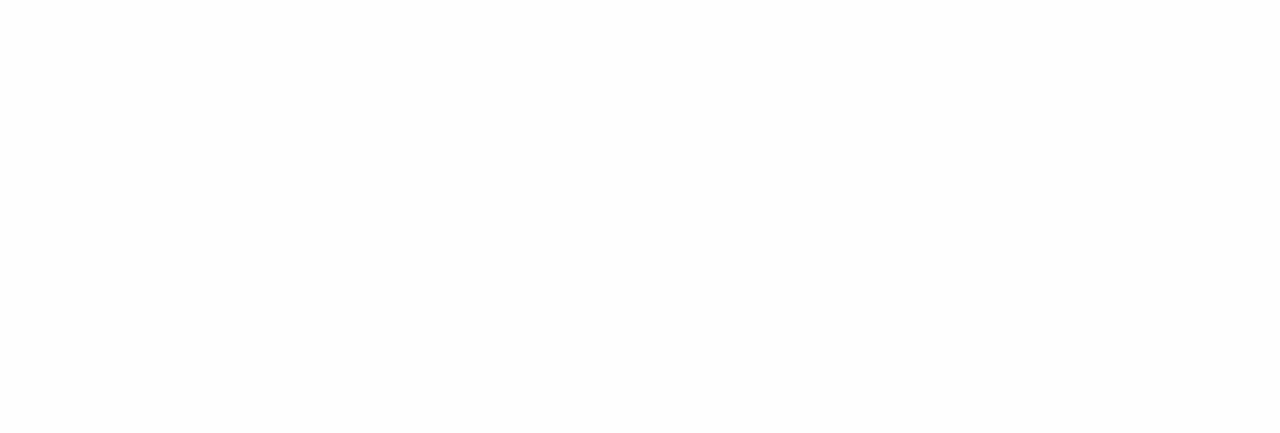
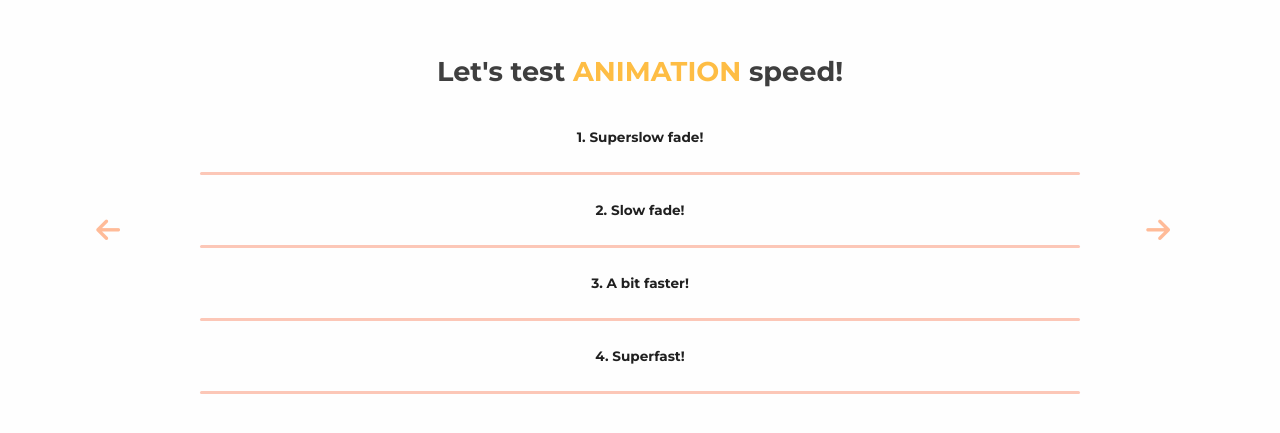
Before and after one commit to hansentim/examen-ui, a React (Create React App) app: page /animationtest in a window 1280 px wide. Before the commit this address had no page. Shown: the part 149-582 px from the top of the page. Built offline with nearby package versions, Linux system fonts and the light colour scheme.

Commit message:
working on layout for animationtest one

```diff
--- a/src/App.js
+++ b/src/App.js
@@ -5,6 +5,7 @@
 import Test2 from './pages/Test2';
 import Test3 from './pages/Test3';
 import EndPage from './pages/Endpage';
+import AnimationTest from './pages/AnimationTest';
 //Styles
 import GlobalStyles from './components/GlobalStyles';
 import { AnimatePresence } from 'framer-motion';
@@ -22,6 +23,7 @@
           <Route path="/test2" element={<Test2 />} />
           <Route path="/test3" element={<Test3 />} />
           <Route path="/thanks" element={<EndPage />} />
+          <Route path="/animationtest" element={<AnimationTest />} />
         </Routes>
       </AnimatePresence>
     </div>
--- a/src/animations.js
+++ b/src/animations.js
@@ -9,3 +9,45 @@
     },
   },
 };
+
+export const fadeSlow = {
+  hidden: { opacity: 0 },
+  show: {
+    opacity: 1,
+    transition: { ease: 'easeIn', duration: 2 },
+  },
+};
+
+export const fade = {
+  hidden: { opacity: 0 },
+  show: {
+    opacity: 1,
+    transition: { ease: 'easeIn', duration: 1.5 },
+  },
+};
+
+export const fadeFaster = {
+  hidden: { opacity: 0 },
+  show: {
+    opacity: 1,
+    transition: { ease: 'easeIn', duration: 0.75 },
+  },
+};
+export const fadeSuperFast = {
+  hidden: { opacity: 0 },
+  show: {
+    opacity: 1,
+    transition: { ease: 'easeIn', duration: 0.2 },
+  },
+};
+
+export const scrollReveal = {
+  hidden: { opacity: 0, scale: 1.2, transition: { duration: 0.5 } },
+  show: {
+    opacity: 1,
+    scale: 1,
+    transition: {
+      duration: 0.5,
+    },
+  },
+};
--- /dev/null
+++ b/src/components/Toggle.js
@@ -0,0 +1,15 @@
+import { motion } from 'framer-motion';
+import { useState } from 'react';
+
+const Toggle = ({ children, title }) => {
+  const [toggle, setToggle] = useState(false);
+  return (
+    <motion.div layout className="question" onClick={() => setToggle(!toggle)}>
+      <motion.h4 layout>{title}</motion.h4>
+      {toggle ? children : ''}
+      <motion.div className="faq-line"></motion.div>
+    </motion.div>
+  );
+};
+
+export default Toggle;
--- /dev/null
+++ b/src/pages/AnimationTest.js
@@ -0,0 +1,198 @@
+import { useNavigate } from 'react-router-dom';
+import styled from 'styled-components';
+//import { StyledAbout } from '../styles';
+import Toggle from '../components/Toggle';
+//import bgImage from '../img/bg.svg';
+//import bgImage from '../img/layers.svg';
+import { AnimateSharedLayout } from 'framer-motion';
+import { motion } from 'framer-motion';
+//import { useScroll } from '../useScroll';
+import { fadeSlow, fade, fadeFaster, fadeSuperFast } from '../animations';
+
+const AnimateTest = () => {
+  const navigate = useNavigate();
+  //const [element, controls] = useScroll();
+  return (
+    <AnimContainer>
+      <ArrowBoxLeft>
+        <ArrowButton
+          onClick={() => navigate('/test2')}
+          whileHover={{ scale: 2 }}
+          className="fas fa-arrow-left fa-2x"
+          style={{
+            color: '#ffbb98',
+          }}
+        ></ArrowButton>
+      </ArrowBoxLeft>
+      <StyledAnim
+      /*    variants={scrollReveal}
+      animate={controls}
+      ref={element}
+      initial="hidden" */
+      >
+        <h1>
+          Let's test <span>ANIMATION</span> speed!
+        </h1>
+        <AnimateSharedLayout type="crossfade">
+          <Toggle title="1. Superslow fade!">
+            <motion.div
+              initial="hidden"
+              animate="show"
+              variants={fadeSlow}
+              layout
+              className="answer"
+            >
+              <p>You are 13.8 percent more likely to die on your birthday.</p>
+              <p>
+                According to a 2012 study published in the journal Annals of
+                Epidemiology, humans are 13.8 percent more likely to die on
+                their birthday than on any other day of the year. That's
+                according to Swiss mortality statistics from 1969 to 2008. We've
+                got to say, that study is (morbidly) interesting!
+              </p>
+            </motion.div>
+          </Toggle>
+
+          <Toggle title="2. Slow fade!">
+            <motion.div
+              initial="hidden"
+              animate="show"
+              variants={fade}
+              layout
+              className="answer"
+            >
+              <p>Mulan has the highest kill-count of any Disney character.</p>
+              <p>
+                Mulan is fierce, brave, and incredibly inspirational. But she's
+                also incredibly deadly. In fact, she was not only the first
+                Disney princess to kill someone on-screen in the 1998 film
+                Mulan, but she also has the highest kill-count of any Disney
+                character, according to UNILAD. Mulan took out nearly 2,000
+                people over the course of the animated film, including the evil
+                Hun leader, Shan Yu, and 1,994 Huns by triggering an avalanche.
+              </p>
+            </motion.div>
+          </Toggle>
+          <Toggle title="3. A bit faster!">
+            <motion.div
+              initial="hidden"
+              animate="show"
+              variants={fadeFaster}
+              layout
+              className="answer"
+            >
+              <p>Pogonophobia is the fear of beards.</p>
+              <p>
+                You probably know your fair share of men who sport some sort of
+                facial hair. But if you suffer from pogonophobia—the fear of
+                beards—then you'd rather avoid them. And it turns out, this fear
+                could be justified: A 2018 study published in the journal
+                European Radiology suggests that beards contain "significantly
+                higher" amounts of bacteria than dogs do.
+              </p>
+            </motion.div>
+          </Toggle>
+          <Toggle title="4. Superfast!">
+            <motion.div
+              initial="hidden"
+              animate="show"
+              variants={fadeSuperFast}
+              layout
+              className="answer"
+            >
+              <p>
+                The average adult spends more time on the toilet than they do
+                exercising.
+              </p>
+              <p>
+                According to a 2017 study by British non-profit UKActive, adults
+                spend an average of 3 hours and 9 minutes on the toilet each
+                week, but only spend around 1 hour and 30 minutes being
+                physically active during that same time span. Maybe this
+                somewhat useless, but also motivating fact is what we needed to
+                hear to get to the gym.
+              </p>
+            </motion.div>
+          </Toggle>
+        </AnimateSharedLayout>
+      </StyledAnim>
+      <ArrowBoxRight>
+        <ArrowButton
+          onClick={() => navigate('/test2')}
+          whileHover={{ scale: 2 }}
+          className="fas fa-arrow-right fa-2x"
+          style={{
+            color: '#ffbb98',
+          }}
+        ></ArrowButton>
+      </ArrowBoxRight>
+    </AnimContainer>
+  );
+};
+
+const AnimContainer = styled.div`
+  /*   display: flex;
+  align-items: center; */
+`;
+
+const StyledAnim = styled.div`
+  min-height: 100vh;
+  width: 90vw;
+  display: flex;
+  align-items: center;
+  justify-content: space-between;
+  padding: 15rem 10rem 0 10rem;
+  /* background-color: #fefefe; */
+
+  margin: 0 auto;
+
+  @media (max-width: 1280px) {
+    display: block;
+    text-align: center;
+  }
+  display: block;
+  span {
+    color: #febd44;
+  }
+  h1 {
+    color: #3f3f3f;
+    padding-bottom: 3rem;
+  }
+  .faq-line {
+    background: #fcc7b7;
+    height: 0.2rem;
+    margin: 2rem 0;
+    width: 100%;
+    border-radius: 20px;
+  }
+  .question {
+    cursor: pointer;
+  }
+  .answer {
+    padding: 2rem 0rem;
+    p {
+      padding: 1rem 0rem;
+    }
+  }
+`;
+
+const ArrowBoxLeft = styled.div`
+  position: fixed;
+  bottom: 50%;
+  left: 80px;
+  width: 100px;
+`;
+const ArrowBoxRight = styled.div`
+  position: fixed;
+  bottom: 50%;
+  right: 0;
+  width: 150px;
+`;
+
+const ArrowButton = styled(motion.button)`
+  padding: 0.5rem 1.2rem;
+  border: none;
+  background: none;
+`;
+
+export default AnimateTest;
```
Also changed, not shown: src/components/GlobalStyles.js (+4 -3 lines), src/img/bg.svg (added), src/img/layers.svg (added).
